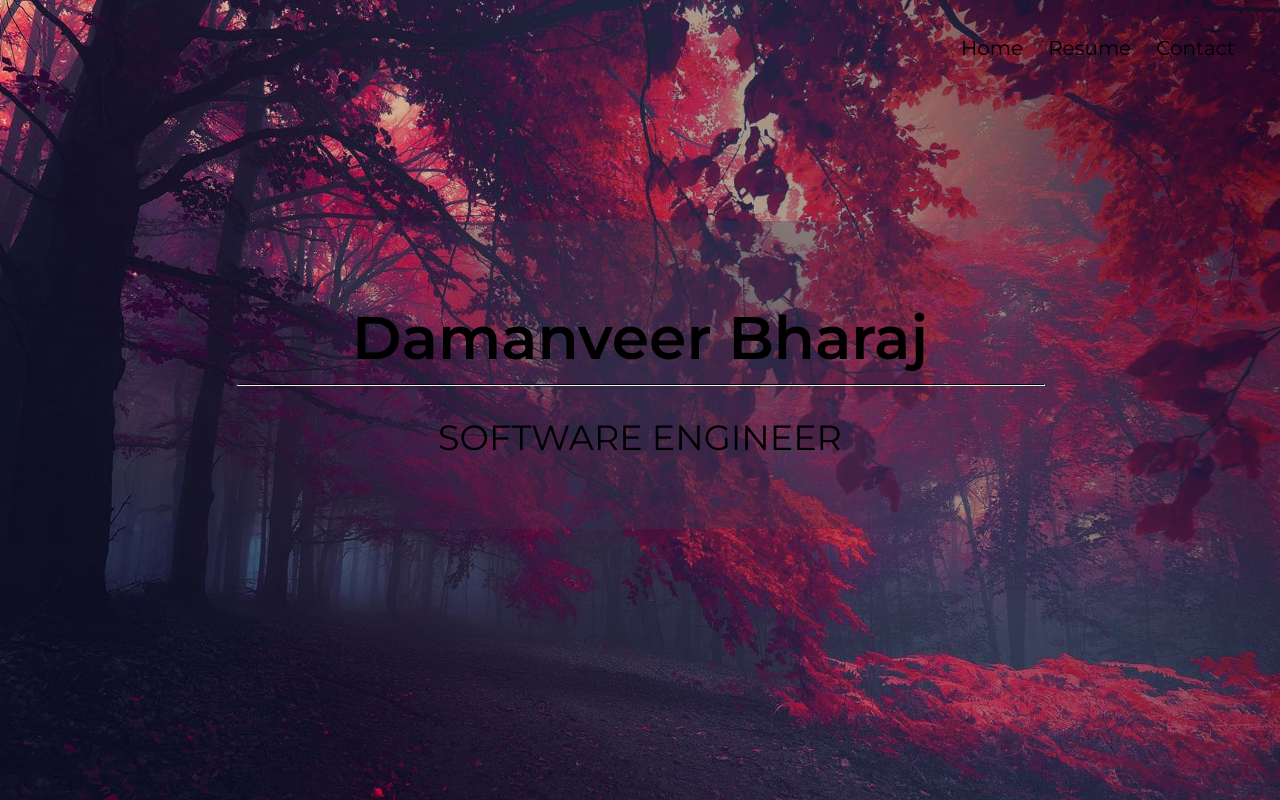
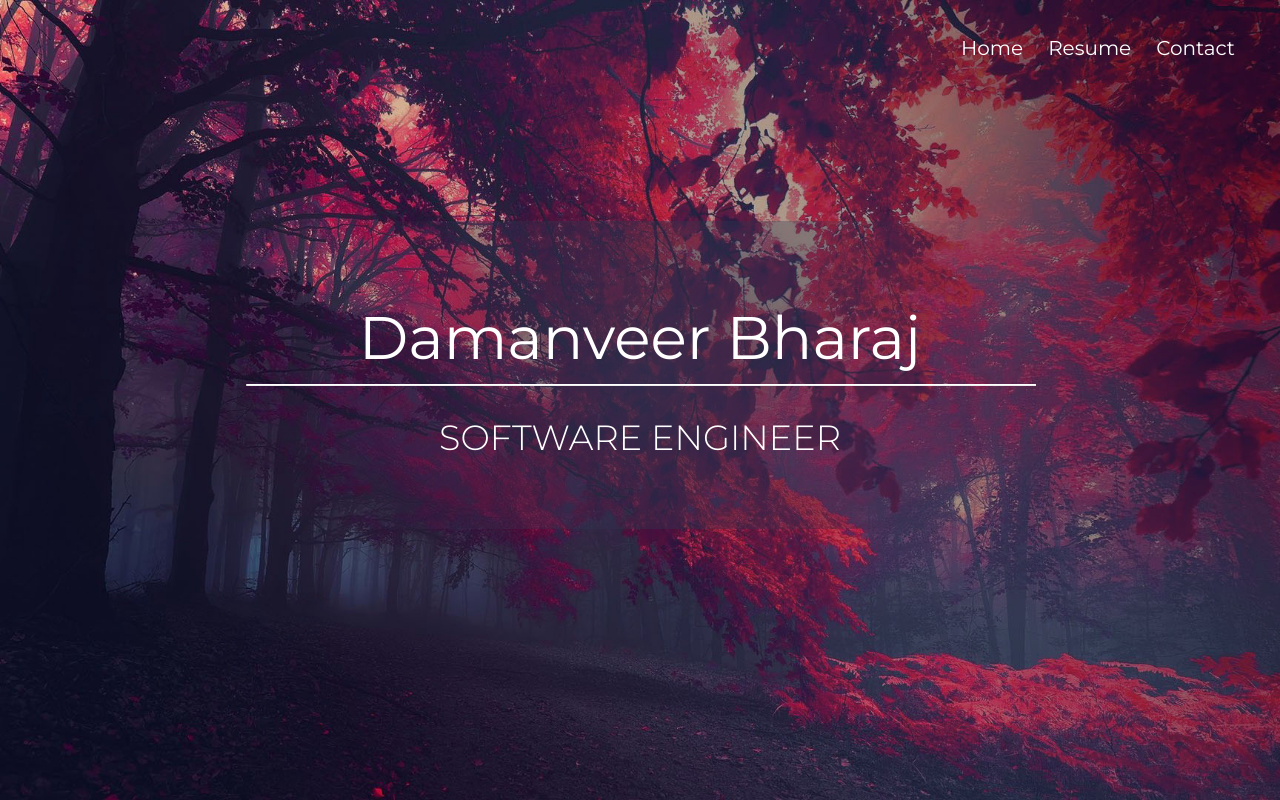
Before and after one commit to DamanB/portfolio, a React (Create React App) app: page / in a window 1280 px wide. Built offline with nearby package versions, Linux system fonts and the light colour scheme.

Commit message:
added font classes

```diff
--- a/src/styles/index.css
+++ b/src/styles/index.css
@@ -1,4 +1,4 @@
-@import url('https://fonts.googleapis.com/css2?family=Montserrat:ital,wght@0,400;0,500;0,600;1,400&display=swap');
+@import url('https://fonts.googleapis.com/css2?family=Montserrat:ital,wght@0,300;0,400;0,500;0,600;1,400&display=swap');
 
 body {
   margin: 0;
@@ -7,9 +7,25 @@ body {
   -moz-osx-font-smoothing: grayscale;
 
   /* colors */
-  --light: black;
+  --light: white;
   --dark: black;
   --primary: red;
   --secondary: blue;
+}
 
+/* font classes */
+.ft-thick{
+  font-weight: 600;
 }
+
+.ft-medium{
+  font-weight: 500;
+}
+
+.ft-normal{
+  font-weight: 400;
+}
+
+.ft-light{
+  font-weight: 300;
+}
```
